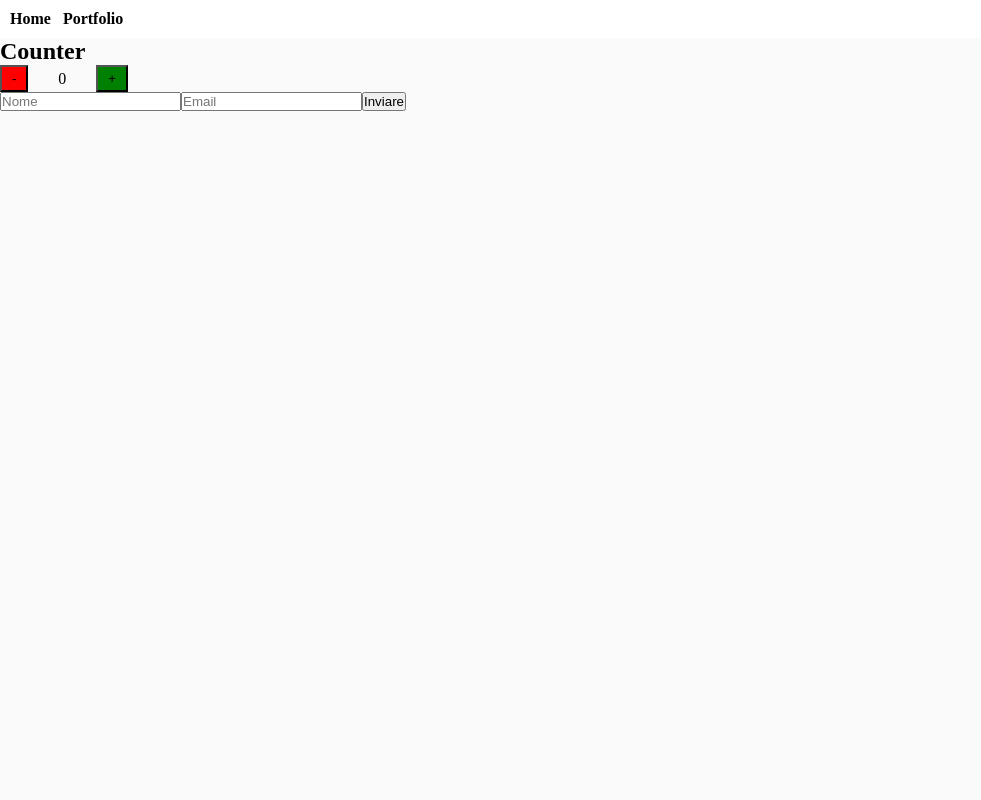
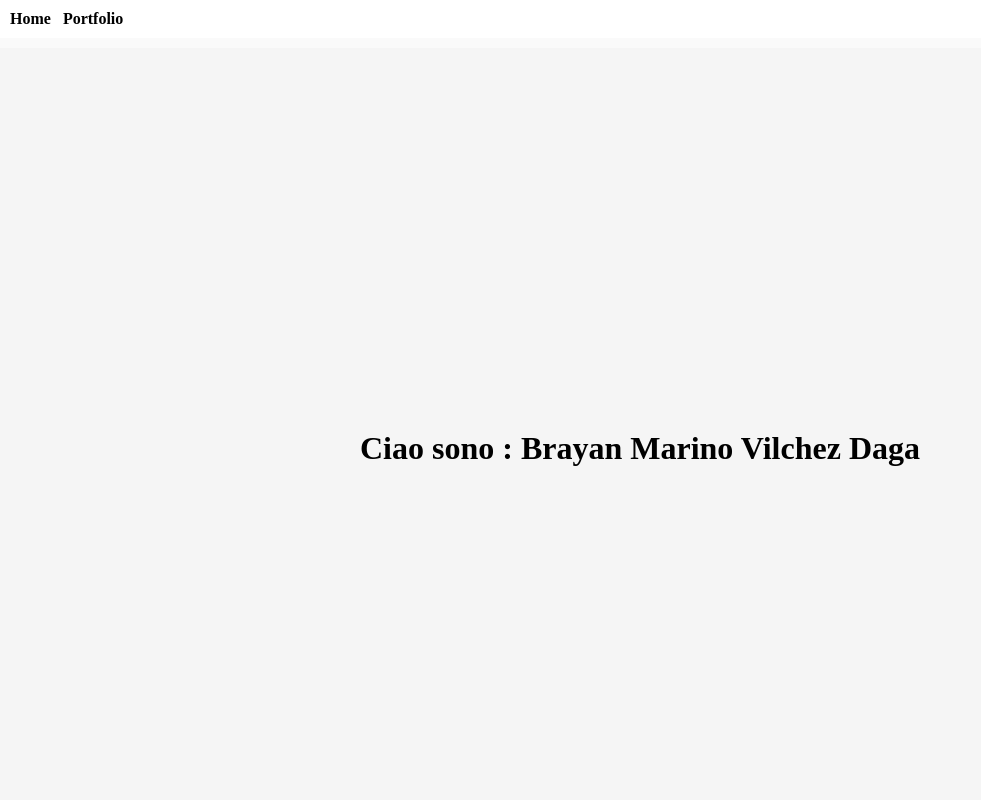
Before and after one commit to Hackademy-Part-time-80/react01_brayanmarino_vilchezdaga, a React (Vite) app: page / in a window 1280 px wide. Shown: the top 800 px of the page, without its empty margins (0-981 px from the left). Built offline with nearby package versions, Linux system fonts and the light colour scheme.

Commit message:
cambio List component

```diff
--- a/src/App.jsx
+++ b/src/App.jsx
@@ -12,10 +12,8 @@ function App() {
   return (
     <>
       <Navbar />
-      {/* <Header title={nome} /> */}
-      {/* <Card /> */}
-      {/* <List languages={languages} /> */}
-      <Counter />
+      <Header title={nome} />
+      <Card />
       <MyForm />
     </>
   )
--- a/src/components/List.jsx
+++ b/src/components/List.jsx
@@ -1,14 +1,17 @@
-export default function List({ languages }) {
+export default function List({ contatti }) {
   return (
-    <div className="languages">
-      <ul>
-        {languages.map((language) => {
-          return (
-            <li key={language}>{language}</li>
-          );
-        })}
-      </ul>
-    </div>
+    <>
+      {contatti.map((contatto, index) => {
+        return (
+          <div key={index} className="list">
+            <div className="item">
+              <p>Nome: {contatto.nome}</p>
+              <p>Email: {contatto.email}</p>
+            </div>
+          </div>
+        );
+      })}
+    </>
 
   );
 }
--- a/src/components/MyForm.jsx
+++ b/src/components/MyForm.jsx
@@ -1,4 +1,5 @@
 import { useState } from "react";
+import List from "./List";
 
 export default function MyForm() {
   const [nome, setNome] = useState('');
@@ -16,21 +17,12 @@ export default function MyForm() {
 
   return (
     <>
-      <form onSubmit={addContact}>
+      <form onSubmit={addContact} className="myForm">
         <input type="text" placeholder="Nome" onKeyUp={cambiareNome} />
         <input type="email" placeholder="Email" onKeyUp={cambiareEmail} />
         <button type="submit">Inviare</button>
       </form>
-
-      {contatti.map((contatto) => {
-        return (
-          <div key={contatto}>
-            <hr />
-            <p>Nome: {contatto.nome}</p>
-            <p>Email: {contatto.email}</p>
-          </div>
-        );
-      })}
+      <List contatti={contatti}/>
 
     </>
   );
--- a/src/index.css
+++ b/src/index.css
@@ -71,3 +71,18 @@ body {
 .gap-10px {
   gap: 10px;
 }
+
+.myForm {
+  display: flex;
+  flex-direction: column;
+  gap: 4px;
+}
+
+.list,
+.myForm {
+  width: 400px;
+  border-radius: 10px;
+  border: 1px solid gray;
+  margin: 20px auto;
+  padding: 12px;
+}
```
